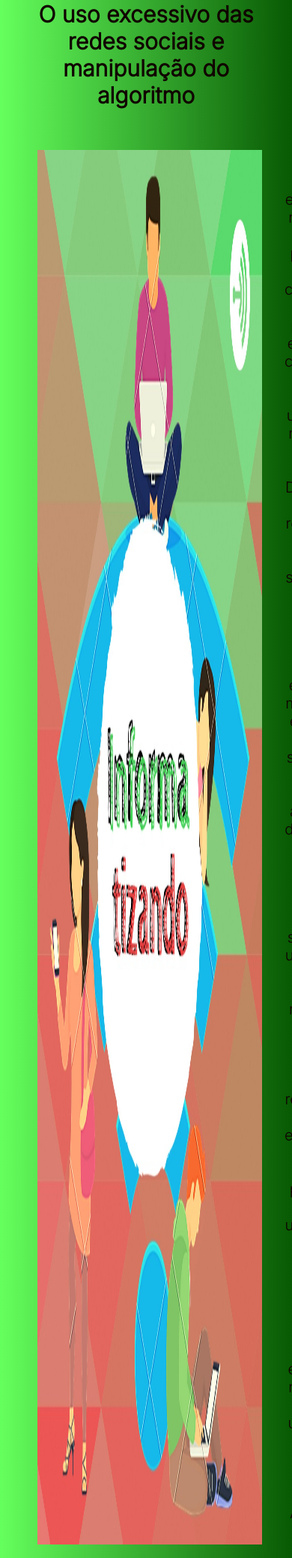
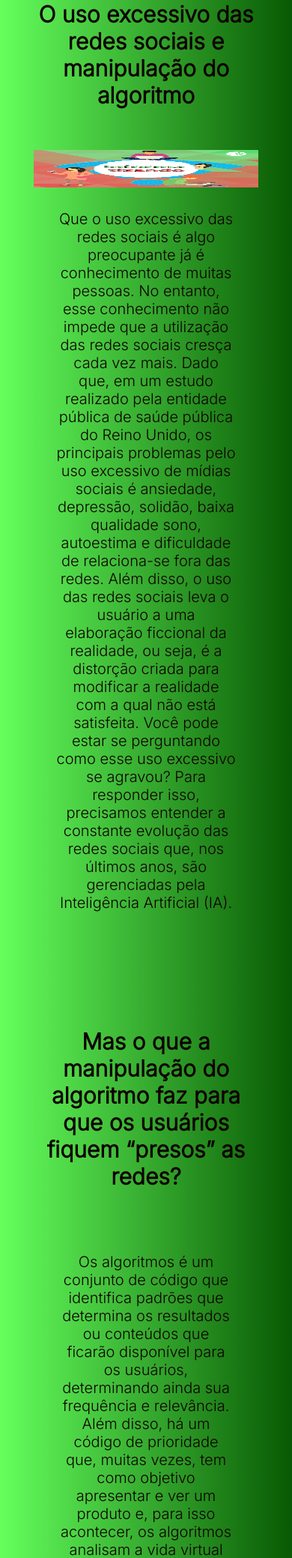
Before and after one commit to ProdigyCoderMendes/Projeto-RPP-IFRN-Extensao-Podcast-Informatizando, a PHP site: page /episodio-08.html in a window 390 px wide; the page is wider, and only the part inside the window is pictured. Shown: the part 255-2333 px from the top of that part at 75% size. Run offline with PHP 8.4, Linux system fonts and the light colour scheme.

Commit message:
atualizando...

```diff
--- a/style-episodes.css
+++ b/style-episodes.css
@@ -54,3 +54,25 @@ footer{
     align-items: center;
     justify-content: center;
 }
+
+/* midia queries */
+/* Estilos para telas menores (por exemplo, telas de celular) */
+@media screen and (max-width: 768px) {
+    .hero{
+        display: flex;
+        align-items: center;
+        justify-content: center;
+        flex-direction: column;
+    }
+
+    .introducao-episodio{
+        display: flex;
+        align-items: center;
+        justify-content: center;
+        flex-direction: column;
+    }
+
+    .introducao-episodio img{
+        max-height: 50px;
+    }
+}
--- a/style.css
+++ b/style.css
@@ -83,6 +83,7 @@ nav a {
     color: #fff;
     padding: 10px 20px;
     text-decoration: none;
+    font-size: 25px;
     border-radius: 5px;
 }
 
```
